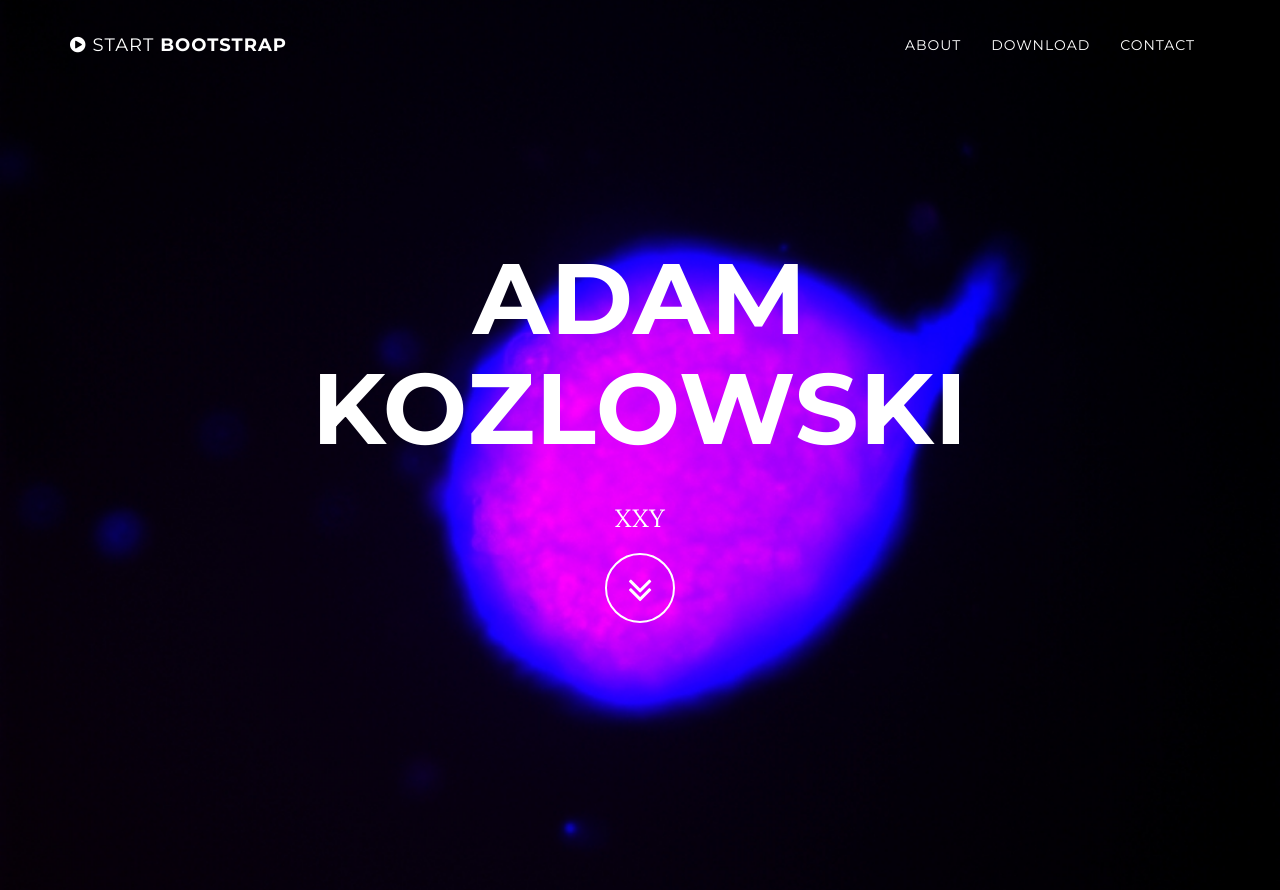
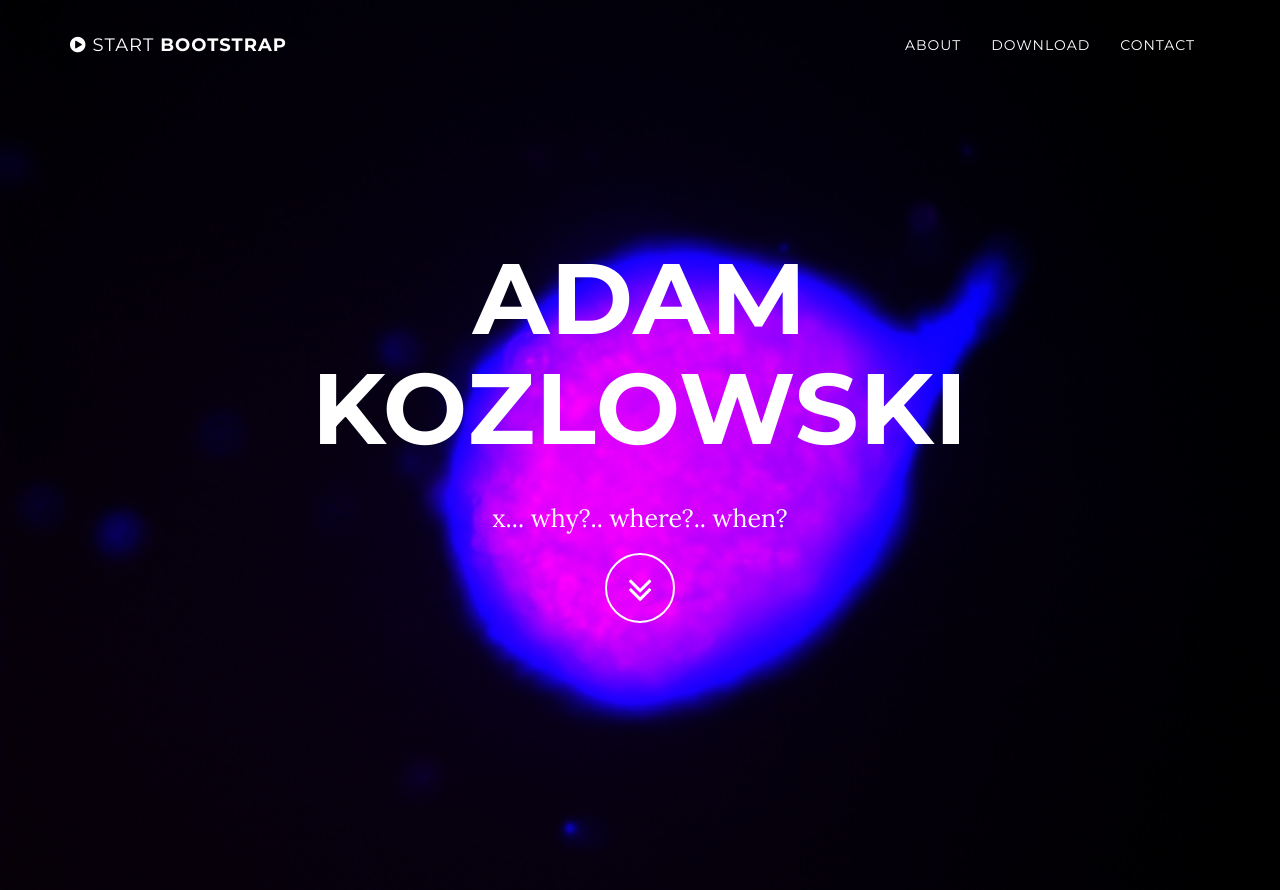
Before and after one commit to kozload/kozload.github.io, a Jekyll site: the page built from index.html, in a window 1280 px wide and 900 px high. Shown: the top 890 px of the window. Built offline with Jekyll 4.4.1, drawn with Linux system fonts in a browser that asks for light colours.

Commit message:
Update _config.yml

```diff
--- a/_config.yml
+++ b/_config.yml
@@ -2,7 +2,7 @@
 title: Adam Kozlowski
 email: amv.kozlowski@gmail.com
 url: https://kozload.github.io
-description: "XXY"
+description: "x... why?.. where?.. when?"
 
 # Color settings (hex-codes without the leading hash-tag)
 color:
```
